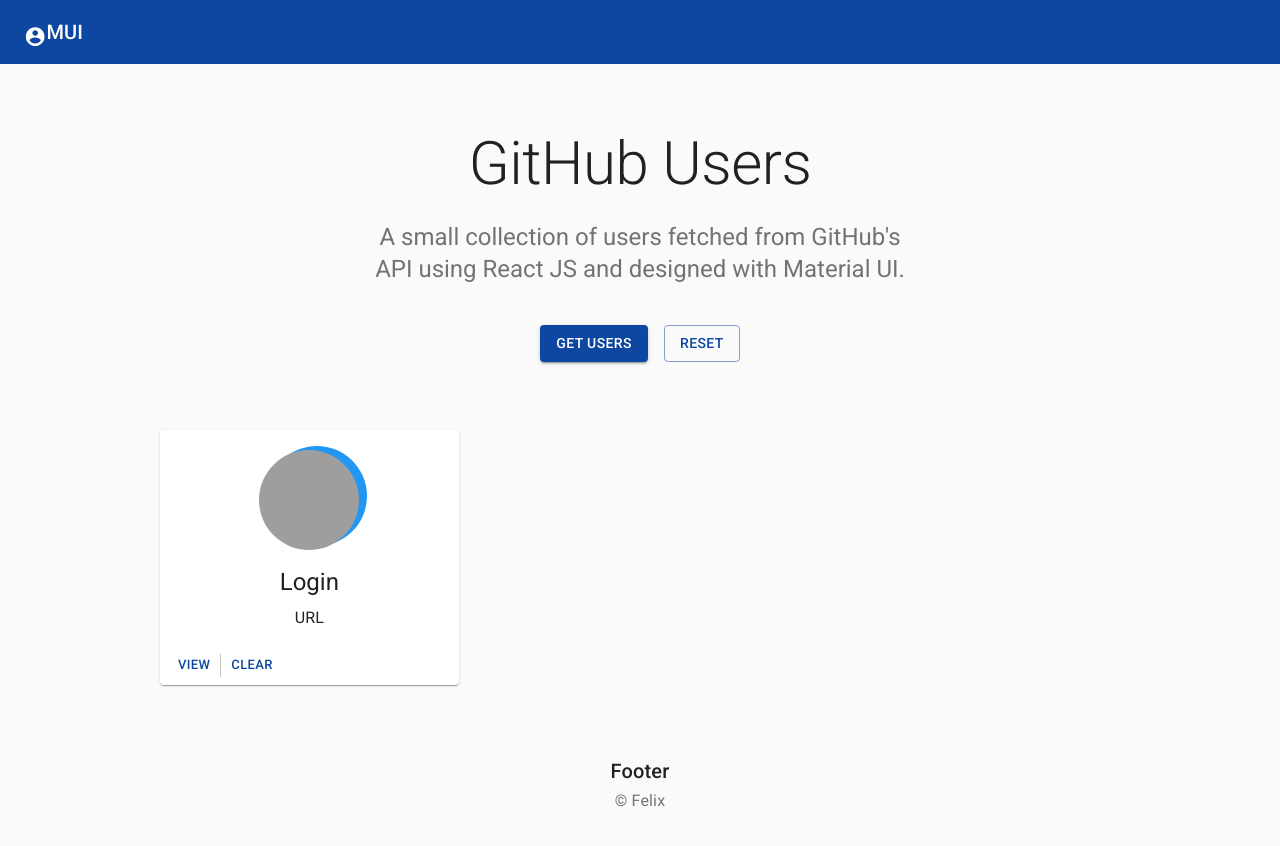
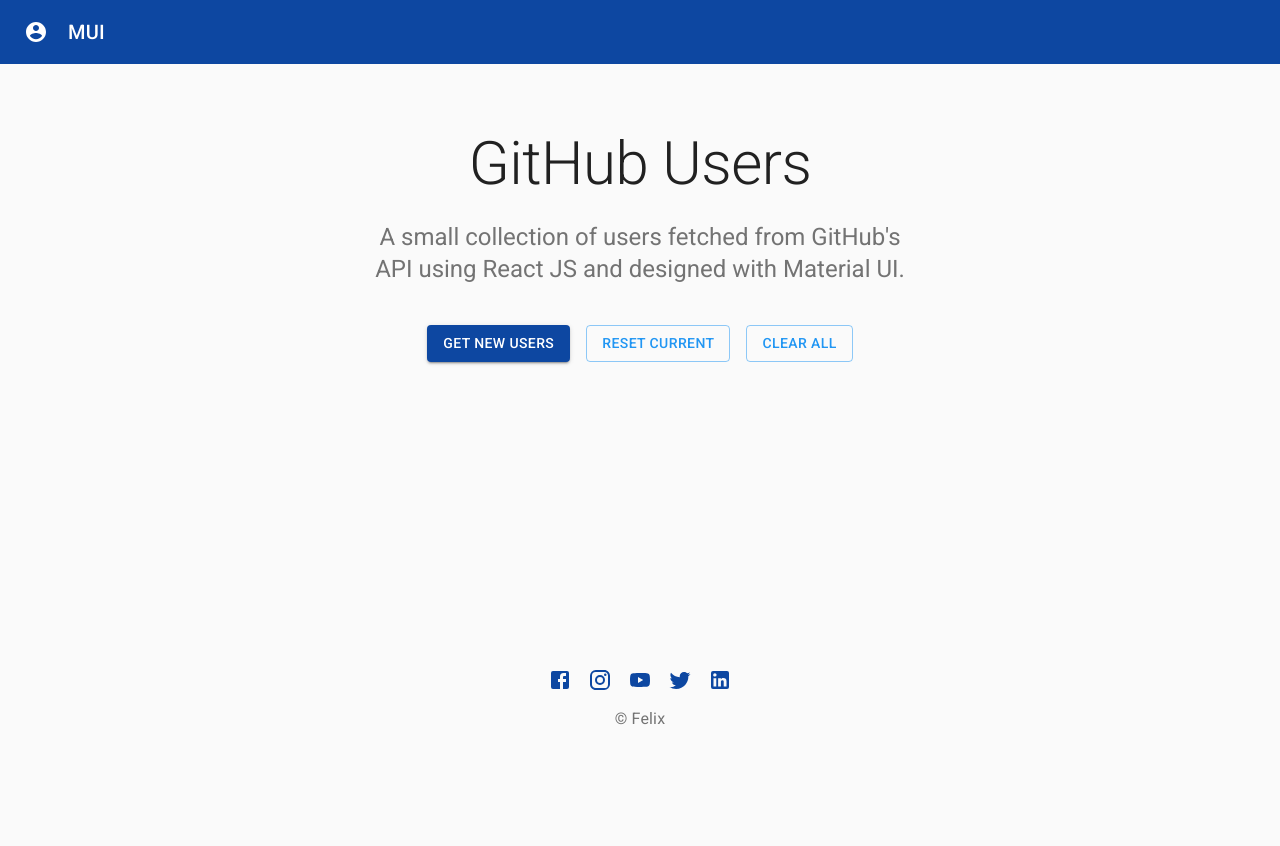
Before and after one commit to z-felixhan/react-github-users, a React (Create React App) app: page / in a window 1280 px wide. Shown: the top 846 px of the page. After the commit the page ends 800 px from the top, so only its background shows below. Built offline with nearby package versions, Linux system fonts and the light colour scheme; grey boxes are pictures that could not be loaded.

Commit message:
Add components,  API fetches, functionalities

```diff
--- a/src/App.jsx
+++ b/src/App.jsx
@@ -1,35 +1,80 @@
 import {
   AppBar,
-  Avatar,
   Button,
-  ButtonGroup,
-  Card,
-  CardActions,
-  CardContent,
-  CardMedia,
   CssBaseline,
   Container,
   Grid,
+  Link,
   ThemeProvider,
   Toolbar,
   Typography,
 } from "@material-ui/core";
-import { AccountCircle } from "@material-ui/icons";
+import {
+  AccountCircle,
+  Error,
+  Facebook,
+  Instagram,
+  LinkedIn,
+  Twitter,
+  YouTube,
+} from "@material-ui/icons";
 import { theme, useStyles } from "./styles";
-import React from "react";
+import React, { useState } from "react";
+import Users from "./components/Users";
 
 const App = () => {
+  const [loading, setLoading] = useState(true);
+  const [error, setError] = useState(false);
+  const [users, setUsers] = useState([]);
+  const [currentUsers, setCurrentUsers] = useState([]);
+
   const classes = useStyles();
+
+  const fetchData = async () => {
+    setLoading(true);
+
+    const perPage = 6;
+    const random = Math.floor(Math.random() * (94329972 - perPage));
+    const url = `https://api.github.com/users?per_page=${perPage}&since=${random}`; // Max is 94329972
+
+    try {
+      const usersResponse = await fetch(url);
+      const usersData = await usersResponse.json();
+      console.log(usersResponse.status);
+
+      const result = await usersData.map(async (user, index) => {
+        const userDetailsResponse = await fetch(user.url);
+        const userDetails = await userDetailsResponse.json();
+
+        usersData[index] = { ...usersData[index], userDetails };
+
+        if (index == usersData.length - 1) {
+          setLoading(false);
+        }
+      });
+
+      setUsers(usersData);
+      setCurrentUsers(usersData);
+    } catch (err) {
+      setError(true);
+      console.log(err);
+    }
+  };
+
+  const clearUser = (id) => {
+    setCurrentUsers(currentUsers.filter((user) => user.id !== id));
+  };
 
   return (
     <>
-      {" "}
       <ThemeProvider theme={theme}>
         <CssBaseline />
         <AppBar position="relative" elevation={0}>
           <Toolbar>
-            <AccountCircle className={classes.icon} />
-            <Typography variant="h6">MUI</Typography>
+            <AccountCircle className={classes.logo} />
+            <Typography title="Material UI" variant="h6">
+              MUI
+            </Typography>
           </Toolbar>
         </AppBar>
         <main>
@@ -53,68 +98,100 @@ const App = () => {
                 React JS and designed with Material UI.
               </Typography>
               <div className={classes.mainButtons}>
-                <Grid container spacing={2} justify="center">
+                <Grid container spacing={2} justifyContent="center">
                   <Grid item>
-                    <Button variant="contained" color="primary">
-                      Get Users
+                    <Button
+                      variant="contained"
+                      color="primary"
+                      onClick={() => fetchData()}
+                    >
+                      Get New Users
                     </Button>
                   </Grid>
                   <Grid item>
-                    <Button variant="outlined" color="primary">
-                      Reset
+                    <Button
+                      variant="outlined"
+                      color="secondary"
+                      onClick={() => setCurrentUsers(users)}
+                    >
+                      Reset Current
+                    </Button>
+                  </Grid>
+                  <Grid item>
+                    <Button
+                      variant="outlined"
+                      color="secondary"
+                      onClick={() => setCurrentUsers([])}
+                    >
+                      Clear All
                     </Button>
                   </Grid>
                 </Grid>
               </div>
             </Container>
           </div>
-          <Container className={classes.cardGrid} maxWidth="md">
-            <Grid container spacing={4}>
-              <Grid item xs={12} sm={6} md={4}>
-                <Card className={classes.card} align="center">
-                  <CardMedia className={classes.cardMedia} title="Image">
-                    <Avatar
-                      className={classes.avatar}
-                      src="https://avatars.githubusercontent.com/u/1?v=4"
-                    />
-                  </CardMedia>
-                  <CardContent className={classes.cardContent}>
-                    <Typography gutterBottom variant="h5">
-                      Login
-                    </Typography>
-                    <Typography>URL</Typography>
-                  </CardContent>
-                  <CardActions className={classes.root}>
-                    <ButtonGroup variant="text">
-                      <Button
-                        size="small"
-                        color="primary"
-                        className={classes.cardButtons}
-                      >
-                        View
-                      </Button>
-                      <Button
-                        size="small"
-                        color="primary"
-                        className={classes.cardButtons}
-                      >
-                        Clear
-                      </Button>
-                    </ButtonGroup>
-                  </CardActions>
-                </Card>
+          {!error ? (
+            <Users
+              loading={loading}
+              classes={classes}
+              currentUsers={currentUsers}
+              clearUser={clearUser}
+            />
+          ) : (
+            <Container
+              className={classes.cardGrid}
+              maxWidth="md"
+              style={{ height: "25vh" }}
+            >
+              <Typography>
+                <Error /> An error was encountered. Please try again later.
+              </Typography>
+            </Container>
+          )}
+        </main>
+        <footer className={classes.footer}>
+          <div className="container">
+            <Grid
+              container
+              spacing={2}
+              justifyContent="center"
+              style={{ margin: 0, width: "100%" }}
+            >
+              <Grid item>
+                <Link href="https://facebook.com" target="_blank">
+                  <Facebook color="textSecondary" />
+                </Link>
+              </Grid>
+              <Grid item>
+                <Link href="https://instagram.com" target="_blank">
+                  <Instagram color="textSecondary" />
+                </Link>
+              </Grid>
+              <Grid item>
+                <Link href="https://youtube.com" target="_blank">
+                  <YouTube color="textSecondary" />
+                </Link>
+              </Grid>
+              <Grid item>
+                <Link href="https://twitter.com" target="_blank">
+                  <Twitter color="textSecondary" />
+                </Link>
+              </Grid>
+              <Grid item>
+                <Link href="https://linkedin.com" target="_blank">
+                  <LinkedIn color="textSecondary" />
+                </Link>
               </Grid>
             </Grid>
-          </Container>
-        </main>
-        <footer className={classes.footer}>
-          <Typography variant="h6" align="center">
-            Footer
-          </Typography>
-          <Typography variant="subtitle1" align="center" color="textSecondary">
-            © Felix
-          </Typography>
-        </footer>{" "}
+            <Typography
+              variant="subtitle1"
+              align="center"
+              color="textSecondary"
+            >
+              © Felix
+            </Typography>
+          </div>
+        </footer>
       </ThemeProvider>
     </>
   );
--- /dev/null
+++ b/src/components/Users.jsx
@@ -0,0 +1,112 @@
+import {
+  Avatar,
+  Button,
+  ButtonGroup,
+  Card,
+  CardActions,
+  CardContent,
+  CardMedia,
+  Container,
+  Grid,
+  Typography,
+} from "@material-ui/core";
+import { Work, WorkOff, WorkOutline } from "@material-ui/icons";
+
+const Users = ({ loading, classes, currentUsers, clearUser }) => {
+  return (
+    <>
+      {!loading ? (
+        <Container className={classes.cardGrid} maxWidth="md">
+          {console.log(loading)}
+          {console.log(currentUsers)}
+          <Grid container spacing={4}>
+            {currentUsers.map((user) => {
+              return (
+                <Grid key={user.id} item xs={12} sm={6} md={4}>
+                  <Card className={classes.card} align="center">
+                    <CardMedia className={classes.cardMedia}>
+                      <Avatar
+                        className={classes.avatar}
+                        src={user.avatar_url}
+                      />
+                      <span className={classes.iconSpan}>
+                        {user.hasOwnProperty("userDetails") ? (
+                          user.userDetails.hasOwnProperty("hireable") ? (
+                            user.userDetails.hireable == true ? (
+                              <Work className={classes.icon} />
+                            ) : user.userDetails.hireable == false ? (
+                              <WorkOff className={classes.icon} />
+                            ) : (
+                              <WorkOutline className={classes.icon} />
+                            )
+                          ) : (
+                            <WorkOutline className={classes.icon} />
+                          )
+                        ) : (
+                          <WorkOutline className={classes.icon} />
+                        )}
+                      </span>
+                    </CardMedia>
+                    <CardContent className={classes.cardContent}>
+                      <Typography gutterBottom variant="h6">
+                        {user.login}
+                      </Typography>
+                      <Typography>
+                        {user.hasOwnProperty("userDetails")
+                          ? user.userDetails.hasOwnProperty("bio") &
+                            (user.userDetails.bio !== null)
+                            ? user.userDetails.bio.length > 70
+                              ? user.userDetails.bio.substring(
+                                  0,
+                                  user.userDetails.bio.lastIndexOf(" ", 70)
+                                ) + "..."
+                              : ""
+                            : ""
+                          : ""}
+                      </Typography>
+                    </CardContent>
+                    <CardActions className={classes.cardActions}>
+                      <ButtonGroup variant="text">
+                        <Button
+                          size="small"
+                          color="primary"
+                          className={classes.cardButtons}
+                          onClick={(e) => {
+                            e.preventDefault();
+                            window.open(
+                              `https://github.com/${user.login}`,
+                              "_blank"
+                            );
+                          }}
+                          target="_blank"
+                        >
+                          View
+                        </Button>
+                        <Button
+                          size="small"
+                          color="primary"
+                          className={classes.cardButtons}
+                          onClick={() => clearUser(user.id)}
+                        >
+                          Clear
+                        </Button>
+                      </ButtonGroup>
+                    </CardActions>
+                  </Card>
+                </Grid>
+              );
+            })}
+          </Grid>
+        </Container>
+      ) : (
+        <Container
+          className={classes.cardGrid}
+          maxWidth="md"
+          style={{ height: "25vh" }}
+        ></Container>
+      )}
+    </>
+  );
+};
+
+export default Users;
```
